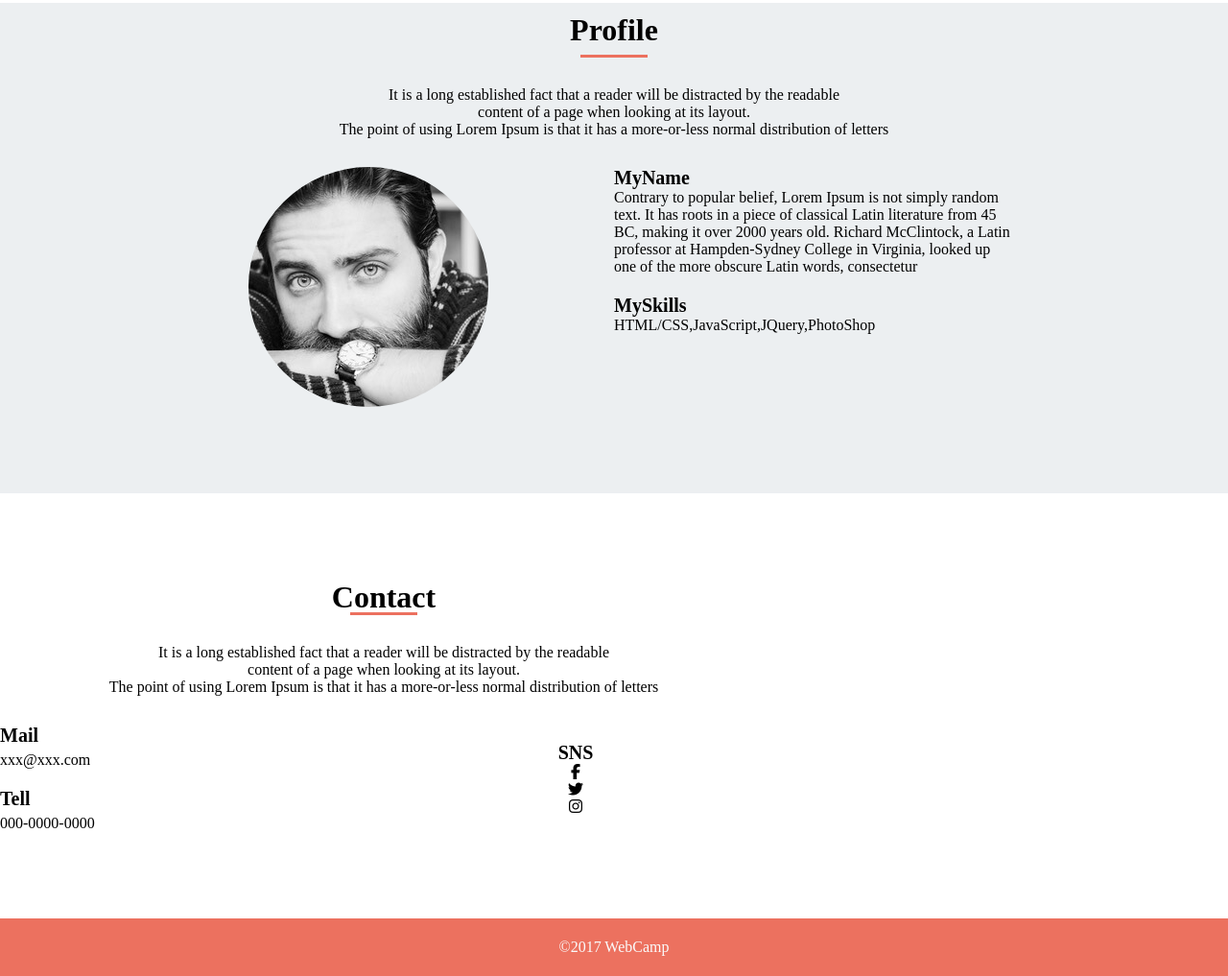
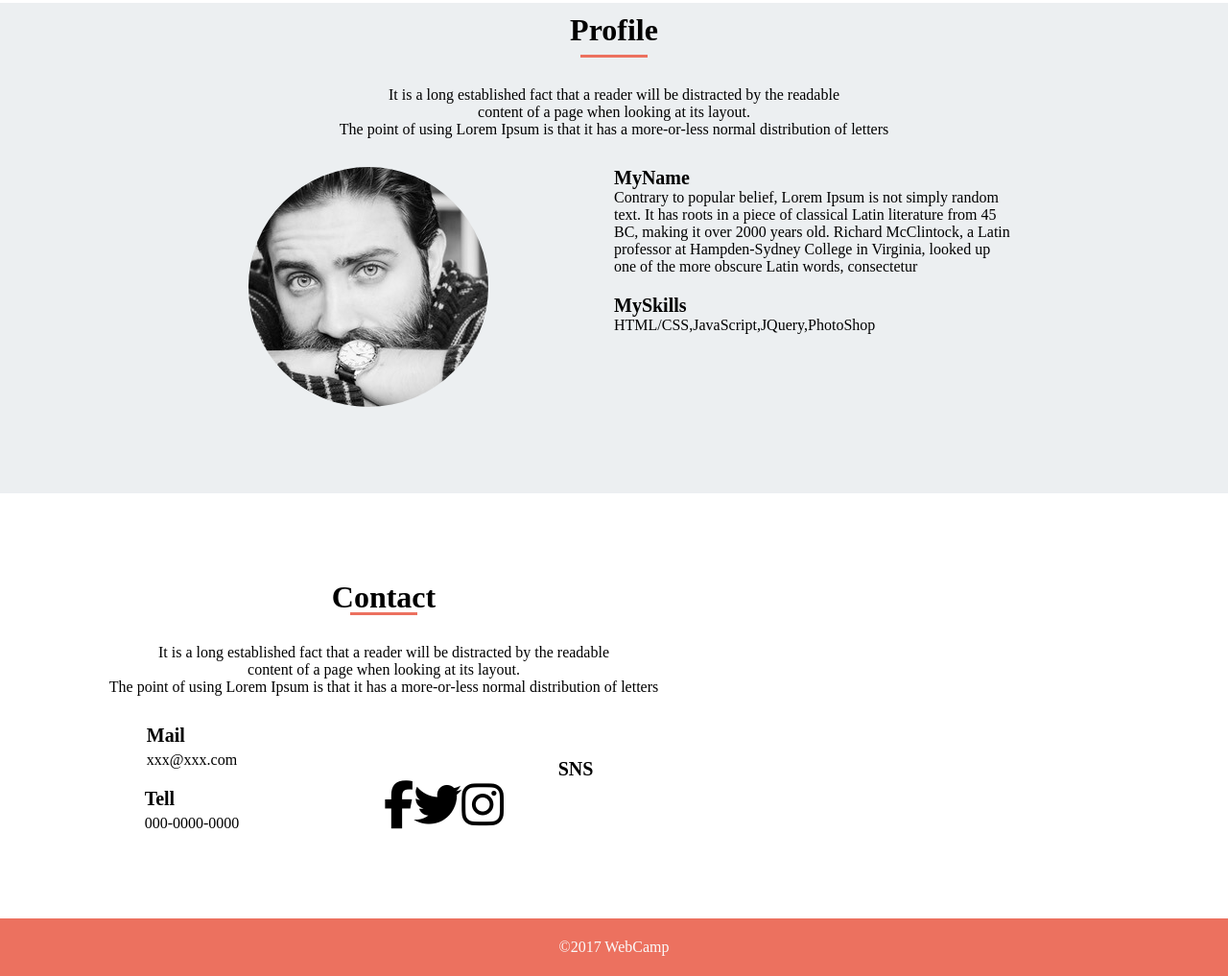
Before and after one commit to kuro7andmona/site_practic, a plain HTML site: page index.html in a window 1280 px wide. Shown: the part 2158-3175 px from the top of the page at 96% size. Drawn offline with Linux system fonts and the light colour scheme.

Commit message:
contact fix2

```diff
--- a/index.html
+++ b/index.html
@@ -149,9 +149,11 @@
           </div>
           <div class="sns">
             <p class= "sns-title">SNS</p>
-            <p class= "icon"><i class="fab fa-facebook-f"></i></p>
-            <p class= "icon"><i class="fab fa-twitter"></i></p>
-            <p class= "icon"><i class="fab fa-instagram"></i></p>
+            <div class= "sns-icon">
+              <i class="fab fa-facebook-f"  style="font-size: 50px;"></i>
+              <i class="fab fa-twitter"  style="font-size: 50px;"></i>
+              <i class="fab fa-instagram"  style="font-size: 50px;"></i>
+            </div>
           </div>
         </div>
       </div>
--- a/style.css
+++ b/style.css
@@ -321,6 +321,8 @@ nav ul li a {
 .personal-data {
   display: flex;
   flex-direction: column;
+  align-items: center;
+  flex-wrap: wrap;
   width: 400px;
 }
 
@@ -352,7 +354,10 @@ nav ul li a {
 }
 
 .sns {
+  padding-top: 30px;
   width: 400px;
+  display: flex;
+  flex-direction: column;
 }
 
 .sns-title {
@@ -360,9 +365,9 @@ nav ul li a {
   font-weight: bold;
 }
 
-.i {
-  size: 50px;
-  padding: 20 0px;
+.sns-icon {
+  display: flex;
+
 }
 footer {
   background-color: #EC715F;
```
